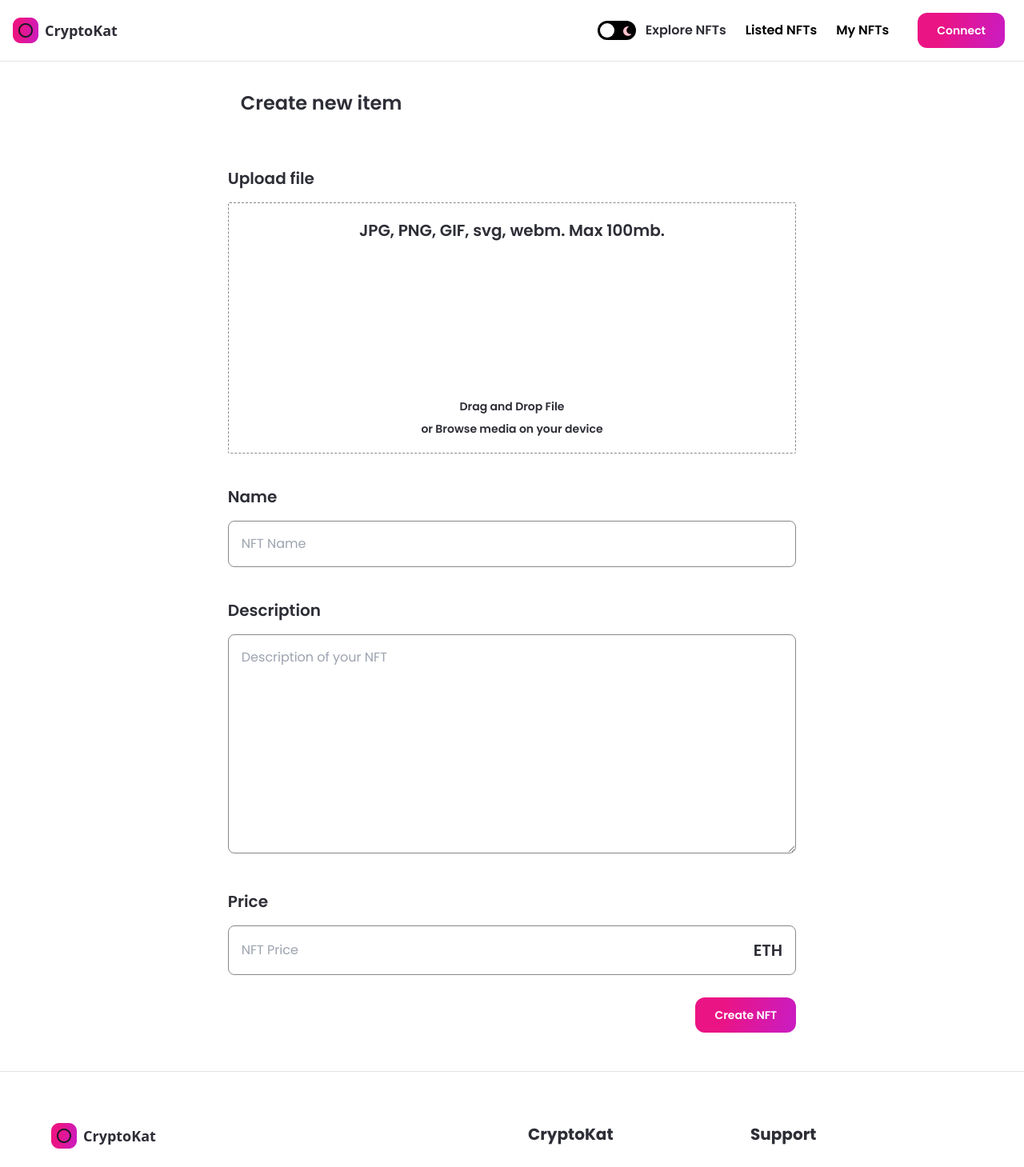
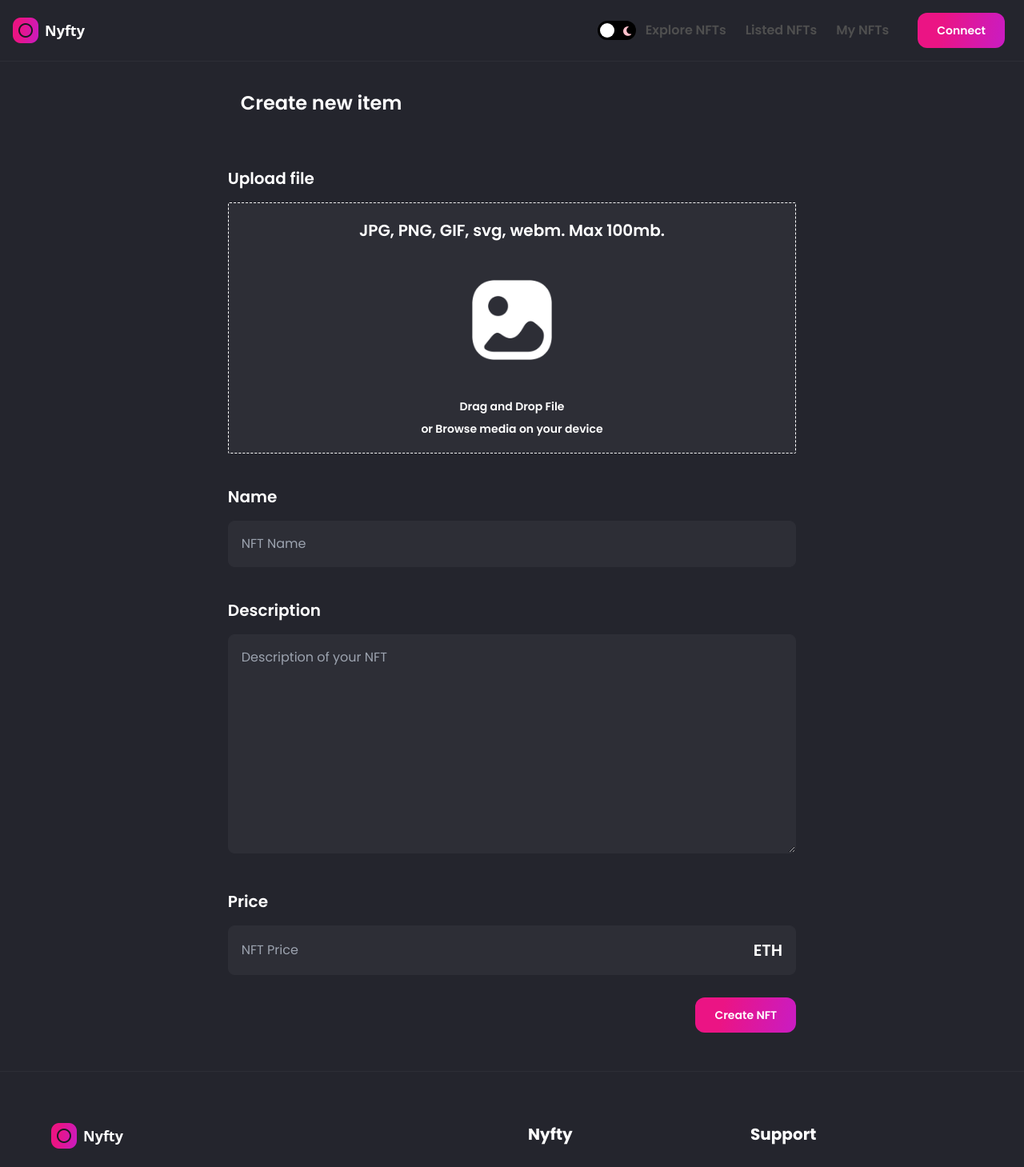
Before and after one commit to Britishexchangestudent/NFTmarketplace, a Next.js app: page /create-nft in a window 1280 px wide. Shown: the top 1459 px of the page at 80% size. Built offline with nearby package versions, Linux system fonts and the light colour scheme; what ipfs-http-client would draw is missing.

Commit message:
lots and lots, still need to work on small bugs

```diff
--- a/components/Footer.jsx
+++ b/components/Footer.jsx
@@ -26,7 +26,7 @@ const Footer = () => {
         <div className="flexStart flex-1 flex-col">
           <div className="flexCenter cursor-pointer">
             <Image src={images.logo02} objectFit="contain" width={32} height={32} alt="logo" />
-            <p className="dark:text-white text-nft-black-1 font-semibold text-lg ml-2 duration-300">CryptoKat</p>
+            <p className="dark:text-white text-nft-black-1 font-semibold text-lg ml-2 duration-300">Nyfty</p>
           </div>
           <p className="font-poppins dark:text-white text-nft-black-1 font-semibold text-base mt-6">
             Get the latest updates
@@ -44,7 +44,7 @@ const Footer = () => {
         </div>
 
         <div className="flex-1 flexBetweenStart flex-wrap ml-10 md:ml-0 md:mt-8">
-          <FooterLinks heading="CryptoKat" items={['Explore', 'How it Works', 'Contact Us']} />
+          <FooterLinks heading="Nyfty" items={['Explore', 'How it Works', 'Contact Us']} />
           <FooterLinks heading="Support" items={['Help center', 'Terms of Service', 'Legal', 'Privacy Policy']} />
         </div>
 
@@ -53,7 +53,7 @@ const Footer = () => {
       {/* ALL RIGHTS RESERVED AND ICONS */}
       <div className="flexCenter w-full mt-5 border-t dark:border-nft-black-1 border-nft-gray-1 sm:px-4 px-16 duration-300">
         <div className="flexBetween flex-row w-full minmd:w-4/5 sm:flex-col mt-7">
-          <p className="font-poppins dark:text-white text-nft-black-1 font-semibold duration-300">CryptoKat, Inc. All Rights Reserved</p>
+          <p className="font-poppins dark:text-white text-nft-black-1 font-semibold duration-300">Nyfty, Inc. All Rights Reserved</p>
           <div className="flex flex-row sm:mt-4">
             {[images.instagram, images.twitter, images.telegram, images.discord].map((image, i) => (
               <div key={i} className="mx-2 cursor-pointer duration-300 hover:scale-105 active:scale-x-95">
--- a/components/NFTCard.jsx
+++ b/components/NFTCard.jsx
@@ -42,7 +42,7 @@ const NFTCard = ({ nft, onProfilePage }) => {
       <div className="flex-1 min-w-215 max-w-max xs:max-w-none sm:w-full sm:min-w-155
     minmd:min-w-256 minlg:min-w-327 bg-transparent rounded-2xl p-4  m-4 minlg:m-8 sm:my-2 sm:mx-2 cursor-pointer hover:scale-105 duration-300"
       >
-        <div className="relative w-full h-52 sm:h-36 xs:h-56 minmd:h-60 minlg:h-300 rounded-2xl shadow-lg">
+        <div className="relative w-full h-52 sm:h-36 minmd:h-60 minlg:h-300 rounded-2xl shadow-lg">
           <Image src={nft.image || images[`nft${nft.i}`]} objectFit="cover" layout="fill" alt="nft" className="rounded-tl-2xl rounded-tr-2xl shadow-lg" />
         </div>
 
@@ -52,8 +52,8 @@ bg-white bg-opacity-20 backdrop-blur-sm rounded-2xl sm:p-5 p-10 -mt-6 mx-auto"
           <p className="font-poppins dark:text-white text-nft-black font-semibold text-sm minlg:text-xl text-center">{nft.name}</p>
           <div className="flex w-11/12 h-[1px] mx-auto mt-2 dark:bg-white bg-nft-black-3 " />
           <div className="flexBetween mt-3 minlg:mt-3 flex-row xs:flex-col xs:items-start xs:mt-3">
-            <p className="font-poppins dark:text-white text-nft-black font-semibold text-xs minlg:text-lg">{nft.price} <span className="normal">{nftCurrency}</span></p>
-            <p className="font-poppins dark:text-white text-nft-black font-semibold text-xs minlg:text-lg">{shortenAddress(onProfilePage ? nft.owner : nft.seller)}</p>
+            <p className="font-poppins dark:text-white text-nft-black font-semibold text-xs minlg:text-lg flexCenter">{nft.price} <span className="normal ml-1">{nftCurrency}</span></p>
+            <p className="font-poppins dark:text-white text-nft-black font-semibold text-xs minlg:text-lg ml-2">{shortenAddress(onProfilePage ? nft.owner : nft.seller)}</p>
           </div>
         </div>
 
--- a/components/Navbar.jsx
+++ b/components/Navbar.jsx
@@ -10,7 +10,7 @@ import images from '../assets';
 import { Button } from '.';
 import { NFTContext } from '../context/NFTContext';
 
-const MenuItems = ({ isMobile, active, setActive }) => {
+const MenuItems = ({ isMobile, active, setActive, setIsOpen }) => {
   const generateLink = (i) => {
     switch (i) {
       case 0:
@@ -33,6 +33,8 @@ const MenuItems = ({ isMobile, active, setActive }) => {
           key={i}
           onClick={() => {
             setActive(item);
+
+            if (isMobile) setIsOpen(false);
           }}
           className={`flex flex-row items-center font-poppins font-semibold text-base dark:hover:text-white hover:text-nft-dark mx-3 duration-300 ${active === item ? 'dark:text-white text-nft-black-1' : 'dark:text-nft-gray-3 text-gray-nft-2'}`}
         >
@@ -45,7 +47,7 @@ const MenuItems = ({ isMobile, active, setActive }) => {
   );
 };
 
-const ButtonGroup = ({ setActive, router }) => {
+const ButtonGroup = ({ setActive, router, setIsOpen }) => {
   const { connectWallet, currentAccount } = useContext(NFTContext);
   const hasConnected = true;
 
@@ -57,6 +59,7 @@ const ButtonGroup = ({ setActive, router }) => {
       classStyles="mx-2 rounded-xl"
       handleClick={() => {
         setActive('');
+        setIsOpen(false);
         router.push('/create-nft');
       }}
     />
@@ -69,11 +72,39 @@ const ButtonGroup = ({ setActive, router }) => {
   );
 };
 
+const checkActive = (active, setActive, router) => {
+  switch (router.pathname) {
+    case '/':
+      if (active !== 'Explore NFTs') setActive('Explore NFTs');
+      break;
+    case '/listed-nfts':
+      if (active !== 'Listed NFTs') setActive('Listed NFTs');
+      break;
+    case '/my-nft':
+      if (active !== 'My NFTs') setActive('My NFTs');
+      break;
+    case '/created':
+      setActive('');
+      break;
+
+    default:
+      setActive('');
+  }
+};
+
 const Navbar = () => {
   const { theme, setTheme } = useTheme();
   const [active, setActive] = useState('Explore NFTs');
   const [isOpen, setIsOpen] = useState(false);
   const router = useRouter();
+
+  useEffect(() => {
+    checkActive(active, setActive, router);
+  }, [router.pathname]);
+
+  useEffect(() => {
+    setTheme('dark');
+  }, []);
 
   return (
     <nav
@@ -85,11 +116,17 @@ const Navbar = () => {
         <Link href="/">
           <div className="flexCenter md:hidden cursor-pointer">
             <Image src={images.logo02} objectFit="contain" width={32} height={32} alt="logo" />
-            <p className="dark:text-white text-nft-black-1 font-semibold text-lg ml-2 duration-300">CryptoKat</p>
+            <p className="dark:text-white text-nft-black-1 font-semibold text-lg ml-2 duration-300">Nyfty</p>
           </div>
         </Link>
         <Link href="/">
-          <div className="hidden md:flex" onClick={() => {}}>
+          <div
+            className="hidden md:flex"
+            onClick={() => {
+              setActive('Explore NFTs');
+              setIsOpen(false);
+            }}
+          >
             <Image src={images.logo02} objectFit="contain" width={32} height={32} alt="logo" />
           </div>
         </Link>
@@ -110,7 +147,7 @@ const Navbar = () => {
         <div className="md:hidden flex ">
           <MenuItems active={active} setActive={setActive} />
           <div className="ml-4">
-            <ButtonGroup setActive={setActive} router={router} />
+            <ButtonGroup setActive={setActive} router={router} setIsOpen={setIsOpen} />
           </div>
         </div>
       </div>
@@ -141,10 +178,10 @@ const Navbar = () => {
         {isOpen && (
         <div className="fixed inset-0 top-65 dark:bg-nft-dark bg-white z-10 nav-h flex justify-between flex-col">
           <div className="flex-1 p-4">
-            <MenuItems active={active} setActive={setActive} isMobile />
+            <MenuItems active={active} setActive={setActive} isMobile setIsOpen={setIsOpen} />
           </div>
           <div className="p-4 border-t dark:border-nft-black-1 border-nft-gray-1">
-            <ButtonGroup setActive={setActive} router={router} />
+            <ButtonGroup setActive={setActive} router={router} setIsOpen={setIsOpen} />
           </div>
         </div>
         )}
--- /dev/null
+++ b/components/SearchBar.jsx
@@ -0,0 +1,61 @@
+/* eslint-disable no-unused-vars */
+import { useTheme } from 'next-themes';
+import Image from 'next/image';
+import React, { useEffect, useState } from 'react';
+
+import images from '../assets';
+
+const SearchBar = ({ activeSelect, setActiveSelect, handleSearch, clearSearch }) => {
+  const [search, setSearch] = useState('');
+  const [debouncedSearch, setDebouncedSearch] = useState(search);
+  const [toggle, setToggle] = useState(false);
+  const { theme } = useTheme();
+
+  useEffect(() => {
+    const timer = setTimeout(() => {
+      setSearch(debouncedSearch);
+    }, 1000);
+
+    return () => clearTimeout(timer);
+  }, [debouncedSearch]);
+
+  useEffect(() => {
+    if (search) {
+      handleSearch(search);
+    } else {
+      clearSearch();
+    }
+  }, [search]);
+
+  return (
+    <div className="flex-1 flexCenter space-x-3 flex-row  md:flex-col">
+      <div className="flex-1 flexCenter dark:bg-nft-black-2 bg-white border dark:border-nft-black-2 border-nft-gray-2 px-4 rounded-md py-3 my-2">
+        <Image src={images.search} objectFit="contain" width={15} height={15} alt="search" className={theme === 'light' ? 'filter invert' : ''} />
+        <input
+          type="text"
+          placeholder="Search NFT here"
+          className="dark:bg-nft-black-2 bg-white mx-4 w-full dark:text-white text-nft-black-1 font-normal text-xs outline-none"
+          onChange={(e) => setDebouncedSearch(e.target.value)}
+          value={debouncedSearch}
+        />
+      </div>
+
+      <div onClick={() => setToggle((prev) => !prev)} className="relative flexBetween ml-4  min-w-190 cursor-pointer dark:bg-nft-black-2 bg-white border dark:border-nft-black-2 border-nft-gray-2 px-4 rounded-md py-3">
+        <p className="font-poppins dark:text-white text-nft-black-1 font-normal text-xs">{activeSelect}</p>
+        <Image src={images.arrow} objectFit="contain" width={15} height={15} alt="arrow" className={theme === 'light' ? 'filter invert' : ''} />
+        {toggle && (
+        <div className="absolute top-full left-0 right-0 w-full mt-1 z-10 dark:bg-nft-black-2 bg-white border dark:border-nft-black-2 border-nft-gray-2 px-4 rounded-md py-3 animated fadeIn duration-300">
+          {['Recently added', 'Price (low to high)', 'Price (high to low)'].map((item) => (
+            <p className="font-poppins dark:text-white text-nft-black-1 font-normal text-xs my-3 cursor-pointer hover:bg-nft-gray-1 px-4 py-2 duration-300 rounded-md dark:hover:bg-nft-black-1" onClick={() => setActiveSelect(item)} key={item}>
+              {item}
+            </p>
+          ))}
+        </div>
+        )}
+      </div>
+
+    </div>
+  );
+};
+
+export default SearchBar;
--- a/components/index.js
+++ b/components/index.js
@@ -8,3 +8,4 @@ export { default as NFTCard } from './NFTCard';
 export { default as Input } from './Input';
 export { default as Loader } from './Loader';
 export { default as Modal } from './Modal';
+export { default as SearchBar } from './SearchBar';
--- a/context/NFTContext.js
+++ b/context/NFTContext.js
@@ -14,6 +14,7 @@ const fetchContract = (signerOrProvider) => new ethers.Contract(MarketAddress, M
 export const NFTContext = React.createContext();
 
 export const NFTProvider = ({ children }) => {
+  const [isLoadingNFT, setIsLoadingNFT] = useState(false);
   const [currentAccount, setCurrentAccount] = useState('');
   const nftCurrency = 'ETH';
 
@@ -69,6 +70,8 @@ export const NFTProvider = ({ children }) => {
     const transaction = !isReselling ? await contract.createToken(url, price, { value: listingPrice.toString() })
       : await contract.resellToken(id, price, { value: listingPrice.toString() });
 
+    setIsLoadingNFT(true);
+
     await transaction.wait();
   };
 
@@ -93,6 +96,8 @@ export const NFTProvider = ({ children }) => {
   };
 
   const fetchNFTs = async () => {
+    setIsLoadingNFT(false);
+
     const provider = new ethers.providers.JsonRpcProvider();
     const contract = fetchContract(provider);
 
@@ -123,6 +128,8 @@ export const NFTProvider = ({ children }) => {
   }, []);
 
   const fetchMyNFTsOrListedNFTs = async (type) => {
+    setIsLoadingNFT(false);
+
     const web3modal = new Web3Modal();
     const connection = await web3modal.connect();
     const provider = new ethers.providers.Web3Provider(connection);
@@ -166,11 +173,15 @@ export const NFTProvider = ({ children }) => {
 
     const transaction = await contract.createMarketSale(nft.tokenId, { value: price });
 
+    setIsLoadingNFT(true);
+
     await transaction.wait();
+
+    setIsLoadingNFT(false);
   };
 
   return (
-    <NFTContext.Provider value={{ nftCurrency, connectWallet, currentAccount, uploadToIPFS, createNFT, fetchNFTs, fetchMyNFTsOrListedNFTs, buyNFT, createSale }}>
+    <NFTContext.Provider value={{ nftCurrency, connectWallet, currentAccount, uploadToIPFS, createNFT, fetchNFTs, fetchMyNFTsOrListedNFTs, buyNFT, createSale, isLoadingNFT }}>
       {children}
     </NFTContext.Provider>
   );
--- a/pages/create-nft.js
+++ b/pages/create-nft.js
@@ -4,7 +4,7 @@ import Image from 'next/image';
 import { useRouter } from 'next/router';
 import React, { useCallback, useContext, useMemo, useState } from 'react';
 import { useDropzone } from 'react-dropzone';
-import { Button, Input } from '../components';
+import { Button, Input, Loader } from '../components';
 
 import images from '../assets';
 import { NFTContext } from '../context/NFTContext';
@@ -19,7 +19,7 @@ const CreateNFT = () => {
   const { theme } = useTheme();
   const router = useRouter();
 
-  const { uploadToIPFS, createNFT } = useContext(NFTContext);
+  const { uploadToIPFS, createNFT, isLoadingNFT } = useContext(NFTContext);
 
   const onDrop = useCallback(async (acceptedFile) => {
     // upload image to blockchain
@@ -40,6 +40,15 @@ const CreateNFT = () => {
     `dark:bg-nft-black-1 bg-white border dark:border-white border-nft-gray-2 flex flex-col items-center p-5 rounded-sm border-dashed
     ${isDragActive} && 'border-file-active' ${isDragAccept} && 'border-file-accept' ${isDragReject} && 'border-file-reject'`
   ), [isDragActive, isDragAccept, isDragReject]);
+
+  if (isLoadingNFT) {
+    return (
+      <div className="flexStart min-h-screen">
+        <Loader />
+      </div>
+    );
+  }
+
   return (
     <div className="flex justify-center sm:px-4 p-12">
       <div className="w-3/5 md:w-full">
--- a/pages/index.js
+++ b/pages/index.js
@@ -3,14 +3,20 @@ import React, { useContext, useEffect, useRef, useState } from 'react';
 import Image from 'next/image';
 import { useTheme } from 'next-themes';
 import { motion } from 'framer-motion';
-import { Banner, CreatorCard, NFTCard } from '../components';
+import { Banner, CreatorCard, Loader, NFTCard, SearchBar } from '../components';
 import images from '../assets';
 import { makeId } from '../utils/makeId';
 import { NFTContext } from '../context/NFTContext';
+import { getCreators } from '../utils/getTopCreators';
+import { shortenAddress } from '../utils/shortenAddress';
 
 const Home = () => {
   const [hideButtons, setHideButtons] = useState(false);
+  const [activeSelect, setActiveSelect] = useState('Recently added');
+  const [isLoading, setIsLoading] = useState(true);
+
   const [nfts, setNfts] = useState([]);
+  const [nftsCopy, setNftsCopy] = useState([]);
   const parentRef = useRef(null);
   const scrollRef = useRef(null);
   const { theme } = useTheme();
@@ -20,8 +26,30 @@ const Home = () => {
   useEffect(() => {
     fetchNFTs().then((items) => {
       setNfts(items);
+      setNftsCopy(items);
+      setIsLoading(false);
     });
+    console.log('nfts', nfts);
   }, []);
+
+  useEffect(() => {
+    const sortedNFTs = [...nfts];
+    switch (activeSelect) {
+      case 'Price (low to high)':
+        setNfts(sortedNFTs.sort((a, b) => a.price - b.price));
+        break;
+      case 'Price (high to low)':
+        setNfts(sortedNFTs.sort((a, b) => b.price - a.price));
+        break;
+      case 'Recently added':
+        setNfts(sortedNFTs.sort((a, b) => b.tokenId - a.tokenId));
+        break;
+
+      default:
+        setNfts(nfts);
+        break;
+    }
+  }, [activeSelect]);
 
   const handleScroll = (direction) => {
     const { current } = scrollRef;
@@ -53,6 +81,24 @@ const Home = () => {
     return () => window.removeEventListener('resize', isScrollable);
   }, []);
 
+  const topCreators = getCreators(nftsCopy);
+
+  const onHandleSearch = (value) => {
+    const item = nfts.filter(({ name }) => name.toLowerCase().includes(value.toLowerCase()));
+
+    if (item.length) {
+      setNfts(item);
+    } else {
+      setNfts(item);
+    }
+  };
+
+  const onClearSearch = () => {
+    if (nfts.length && nftsCopy.length) {
+      setNfts(nftsCopy);
+    }
+  };
+
   return (
     <div className="flex justify-center sm:px-4 p-12">
       <div className="w-full minmd:w-4/5">
@@ -62,16 +108,20 @@ const Home = () => {
           parentStyles="justify-start mb-6 h-72 sm:h-60 p-12 xs:p-4 xs:h-44 rounded-3xl"
         />
 
+        {!isLoading && !nfts.length ? (
+          <h1 className="font-poppins dark:text-white text-nft-black-1 text-2xl minlg:text-4xl font-semibold ml-4 xs:ml-0">Thats wierd.... No NFTs for sale</h1>
+        ) : isLoading ? <Loader /> : (
+          <div>
             {/* BEST CREATORS */}
 
             <div>
               <h1 className="font-poppins dark:text-white text-nft-black-1 text-2xl minlg:text-4xl font-semibold ml-4 xs:ml-0">
-            Best Creators
+                Top Sellers
               </h1>
 
               <div className="relative flex-1 max-w-full flex mt-3" ref={parentRef}>
                 <div className="flex flex-row w-max overflow-x-scroll no-scrollbar select-none" ref={scrollRef}>
-              {[6, 7, 8, 9, 10].map((i) => (
+                  {/* {[6, 7, 8, 9, 10].map((i) => (
 
                 <CreatorCard
                   key={`creator-${i}`}
@@ -79,6 +129,18 @@ const Home = () => {
                   creatorImage={images[`creator${i}`]}
                   creatorName={`0x${makeId(3)}...${makeId(4)}`}
                   creatorEths={10 - i * 0.5}
+                />
+
+              ))} */}
+
+                  {topCreators?.map((creator, i) => (
+
+                    <CreatorCard
+                      key={creator.seller}
+                      rank={i + 1}
+                      creatorImage={images[`creator${i + 1}`]}
+                      creatorName={shortenAddress(creator?.seller)}
+                      creatorEths={creator?.sum}
                     />
 
                   ))}
@@ -98,13 +160,15 @@ const Home = () => {
             </div>
 
             <div className="mt-10">
-          <div className="flexBetween mx-4 xs:mx-0 minlg:mx-8 sm:flex-col sm:items-start">
-            <h1 className="font-poppins dark:text-white text-nft-black-1 text-2xl minlg:text-4xl font-semibold xs:ml-0 sm:mb-4">Hot Bids</h1>
-            <div>SearchBar</div>
+              <div className="flexBetween mx-4 xs:mx-0 minlg:mx-8 flex-row sm:flex-col sm:items-start">
+                <h1 className="font-poppins dark:text-white text-nft-black-1 text-2xl minlg:text-4xl font-semibold xs:ml-0 sm:mb-4">Hot NFTs</h1>
+                <div className="flex-2 sm:w-full flex flex-row sm:flex-col ml-5 flexCenter sm:ml-0">
+                  <SearchBar activeSelect={activeSelect} setActiveSelect={setActiveSelect} handleSearch={onHandleSearch} clearSearch={onClearSearch} />
+                </div>
               </div>
               <div className="mt-3 w-full flex flex-wrap justify-start md:justify-center h-auto">
                 {nfts.map((nft) => <NFTCard key={nft.tokenId} nft={nft} />)}
-            {[1, 2, 3, 4, 5, 6, 7, 8, 9, 10].map((i) => (
+                {/* {[1, 2, 3, 4, 5, 6, 7, 8, 9, 10].map((i) => (
               <NFTCard
                 key={i}
                 nft={{
@@ -116,9 +180,11 @@ const Home = () => {
                   description: 'Cool NFT on sale',
                 }}
               />
-            ))}
+            ))} */}
               </div>
             </div>
+          </div>
+        )}
 
       </div>
 
--- a/pages/my-nft.js
+++ b/pages/my-nft.js
@@ -4,7 +4,7 @@ import React, { useContext, useEffect, useState } from 'react';
 import Image from 'next/image';
 
 import { NFTContext } from '../context/NFTContext';
-import { NFTCard, Loader, Banner } from '../components';
+import { NFTCard, Loader, Banner, SearchBar } from '../components';
 
 import images from '../assets';
 import { shortenAddress } from '../utils/shortenAddress';
@@ -12,14 +12,52 @@ import { shortenAddress } from '../utils/shortenAddress';
 const MyNFTs = () => {
   const { fetchMyNFTsOrListedNFTs, currentAccount } = useContext(NFTContext);
   const [nfts, setNfts] = useState([]);
+  const [nftsCopy, setNftsCopy] = useState([]);
   const [isLoading, setIsLoading] = useState(false);
+  const [activeSelect, setActiveSelect] = useState('Recently added');
 
   useEffect(() => {
     fetchMyNFTsOrListedNFTs('fetchMyListedNFTs').then((items) => {
       setNfts(items);
+      setNftsCopy(items);
       setIsLoading(false);
     });
   }, []);
+
+  useEffect(() => {
+    const sortedNFTs = [...nfts];
+    switch (activeSelect) {
+      case 'Price (low to high)':
+        setNfts(sortedNFTs.sort((a, b) => a.price - b.price));
+        break;
+      case 'Price (high to low)':
+        setNfts(sortedNFTs.sort((a, b) => b.price - a.price));
+        break;
+      case 'Recently added':
+        setNfts(sortedNFTs.sort((a, b) => b.tokenId - a.tokenId));
+        break;
+
+      default:
+        setNfts(nfts);
+        break;
+    }
+  }, [activeSelect]);
+
+  const onClearSearch = () => {
+    if (nfts.length && nftsCopy.length) {
+      setNfts(nftsCopy);
+    }
+  };
+
+  const onHandleSearch = (value) => {
+    const item = nfts.filter(({ name }) => name.toLowerCase().includes(value.toLowerCase()));
+
+    if (item.length) {
+      setNfts(item);
+    } else {
+      setNfts(nftsCopy);
+    }
+  };
 
   if (isLoading) {
     return (
@@ -42,14 +80,14 @@ const MyNFTs = () => {
         </div>
       </div>
 
-      {!isLoading && !nfts.length ? (
+      {!isLoading && !nfts.length && !nftsCopy.length ? (
         <div className="flexCenter sm:p-4 p-16">
           <h1 className="font-poppins dark:text-white text-nft-black-1 font-extrabold text-3xl mt-6">No NFTs Owned</h1>
         </div>
       ) : (
         <div className="sm:px-4 p-12 w-full minmd:w-4/5 flexCenter flex-col">
           <div className="flex-1 w-full flex flex-row sm:flex-col px-4 xs:px-0 minlg:px-8">
-            SearchBar
+            <SearchBar activeSelect={activeSelect} setActiveSelect={setActiveSelect} handleSearch={onHandleSearch} clearSearch={onClearSearch} />
           </div>
           <div className="mt-3 w-full flex flex-wrap">
             {nfts.map((nft) => <NFTCard key={nft?.tokenId} nft={nft} onProfilePage />)}
--- a/pages/nft-details.js
+++ b/pages/nft-details.js
@@ -43,7 +43,7 @@ const NFTDetails = () => {
   const [paymentModal, setPaymentModal] = useState(false);
   const [successModal, setSuccessModal] = useState(false);
   const router = useRouter();
-  const { fetchMyNFTsOrListedNFTs, currentAccount, nftCurrency, buyNFT } = useContext(NFTContext);
+  const { fetchMyNFTsOrListedNFTs, currentAccount, nftCurrency, buyNFT, isLoadingNFT } = useContext(NFTContext);
   const [nfts, setNfts] = useState({
     image: '',
     tokenId: '',
@@ -153,6 +153,19 @@ const NFTDetails = () => {
         handleClick={() => setPaymentModal(false)}
       />
       )}
+      {isLoadingNFT && (
+      <Modal
+        header="Buying NFT ..."
+        body={(
+          <div className="flexCenter flex-col text-center">
+            <div className="relative h-52 w-52">
+              <Loader />
+            </div>
+          </div>
+        )}
+        handleClick={() => setPaymentModal(false)}
+      />
+      )}
 
       {successModal && (
       <Modal
--- a/pages/resell-nft.js
+++ b/pages/resell-nft.js
@@ -8,12 +8,11 @@ import { NFTContext } from '../context/NFTContext';
 import { Loader, Button, Input } from '../components';
 
 const ResellNFT = () => {
-  const { createSale } = useContext(NFTContext);
+  const { createSale, isLoadingNFT } = useContext(NFTContext);
   const router = useRouter();
   const { tokenId, tokenURI } = router.query;
   const [price, setPrice] = useState('');
   const [image, setImage] = useState('');
-  const [isLoading, setIsLoading] = useState(true);
 
   const fetchNFT = async () => {
     if (!tokenURI) return;
@@ -21,8 +20,6 @@ const ResellNFT = () => {
     const { data } = await axios.get(tokenURI);
     setPrice(data.price);
     setImage(data.image);
-    setIsLoading(false);
-    console.log('data', data);
   };
 
   useEffect(() => {
@@ -35,7 +32,7 @@ const ResellNFT = () => {
     router.push('/');
   };
 
-  if (isLoading) {
+  if (isLoadingNFT) {
     return (
       <div className="flexStart min-h-screen">
         <Loader />
--- /dev/null
+++ b/utils/getTopCreators.js
@@ -0,0 +1,15 @@
+/* eslint-disable no-param-reassign */
+export const getCreators = (nfts) => {
+  const creators = nfts.reduce((prev, curr) => {
+    (prev[curr.seller] = prev[curr.seller] || []).push(curr);
+
+    return prev;
+  }, {});
+
+  return Object.entries(creators).map((creator) => {
+    const seller = creator[0];
+    const sum = creator[1].map((item) => Number(item.price)).reduce((prev, curr) => prev + curr, 0);
+
+    return ({ seller, sum });
+  });
+};
```
Lines whose indentation alone changed are shown as unchanged.
